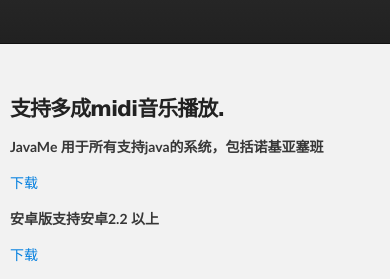
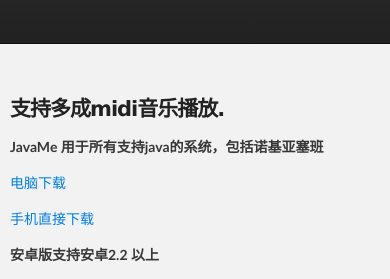
Before and after one commit to rick-li/midi-browser, a plain HTML site: page index.html in a window 390 px wide. Shown: the part 163-442 px from the top of the page. Drawn offline with Linux system fonts and the light colour scheme; a script that the page names is missing.

Commit message:
JavaME provide link for mobile

```diff
--- a/index.html
+++ b/index.html
@@ -37,7 +37,8 @@
         <h3>支持多成midi音乐播放.</h3>
 
 <p><strong>JavaMe 用于所有支持java的系统，包括诺基亚塞班</strong></p>
-<p><a href="http://rick-li.github.com/midi-browser/midi-browser.zip" onclick="javascript:_hmt.push(['_trackEvent', 'midibrowser', 'download', 'JavaME']);">下载</a></p>
+<p><a href="http://rick-li.github.com/midi-browser/midi-browser.zip" onclick="javascript:_hmt.push(['_trackEvent', 'midibrowser', 'download', 'JavaME-desktop']);">电脑下载</a></p>
+<p><a href="http://rick-li.github.com/midi-browser/midi-browser.jad" onclick="javascript:_hmt.push(['_trackEvent', 'midibrowser', 'download', 'JavaME-mobile']);">手机直接下载</a></p>
 
 <p><strong>安卓版支持安卓2.2 以上</strong></p>
 <p><a href="https://github.com/rick-li/midi-browser/blob/master/android/midi-browser.apk?raw=true" onclick="javascript:_hmt.push(['_trackEvent', 'midibrowser', 'download', 'android']);">下载</a></p>
```
Also changed, not shown: 2 other files.
